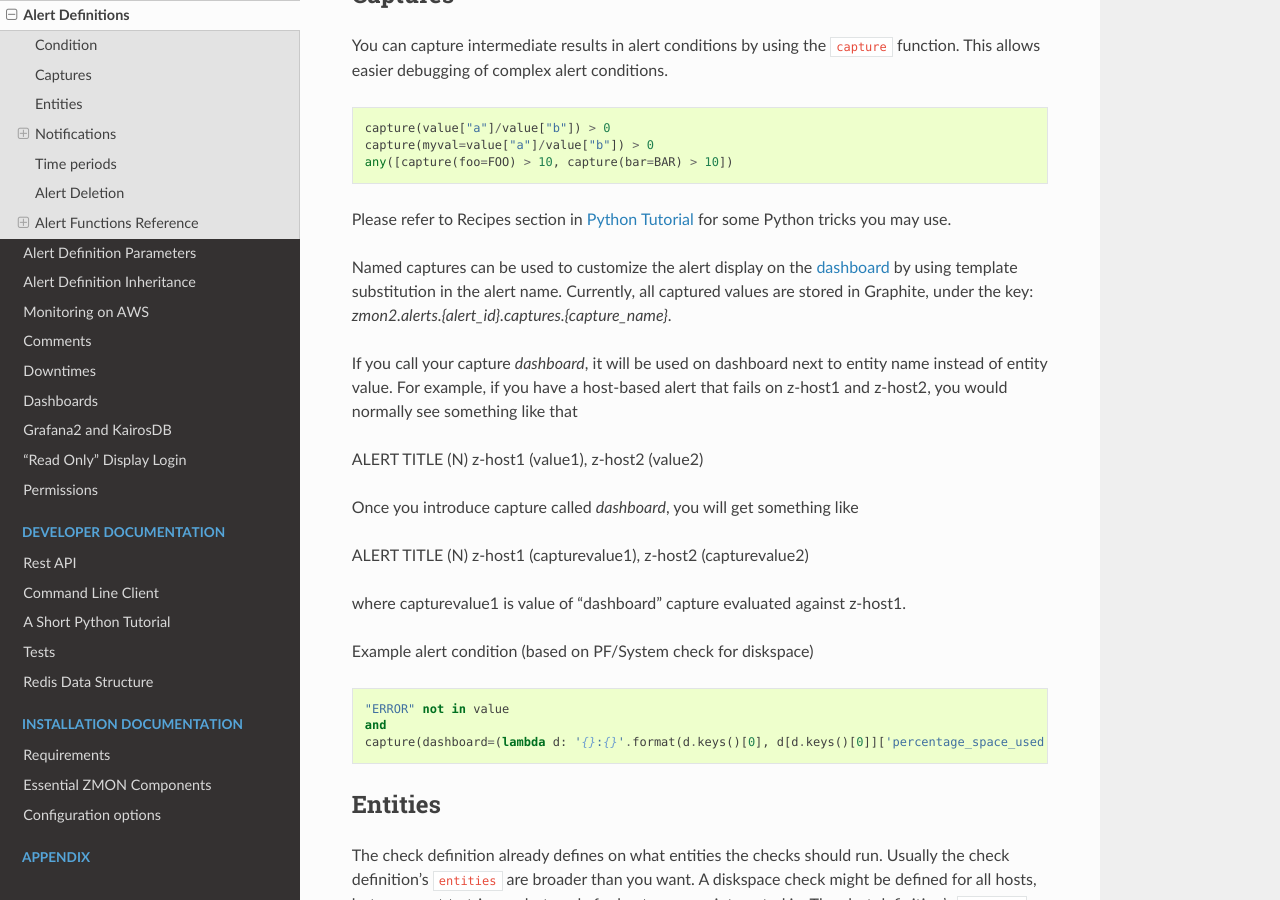
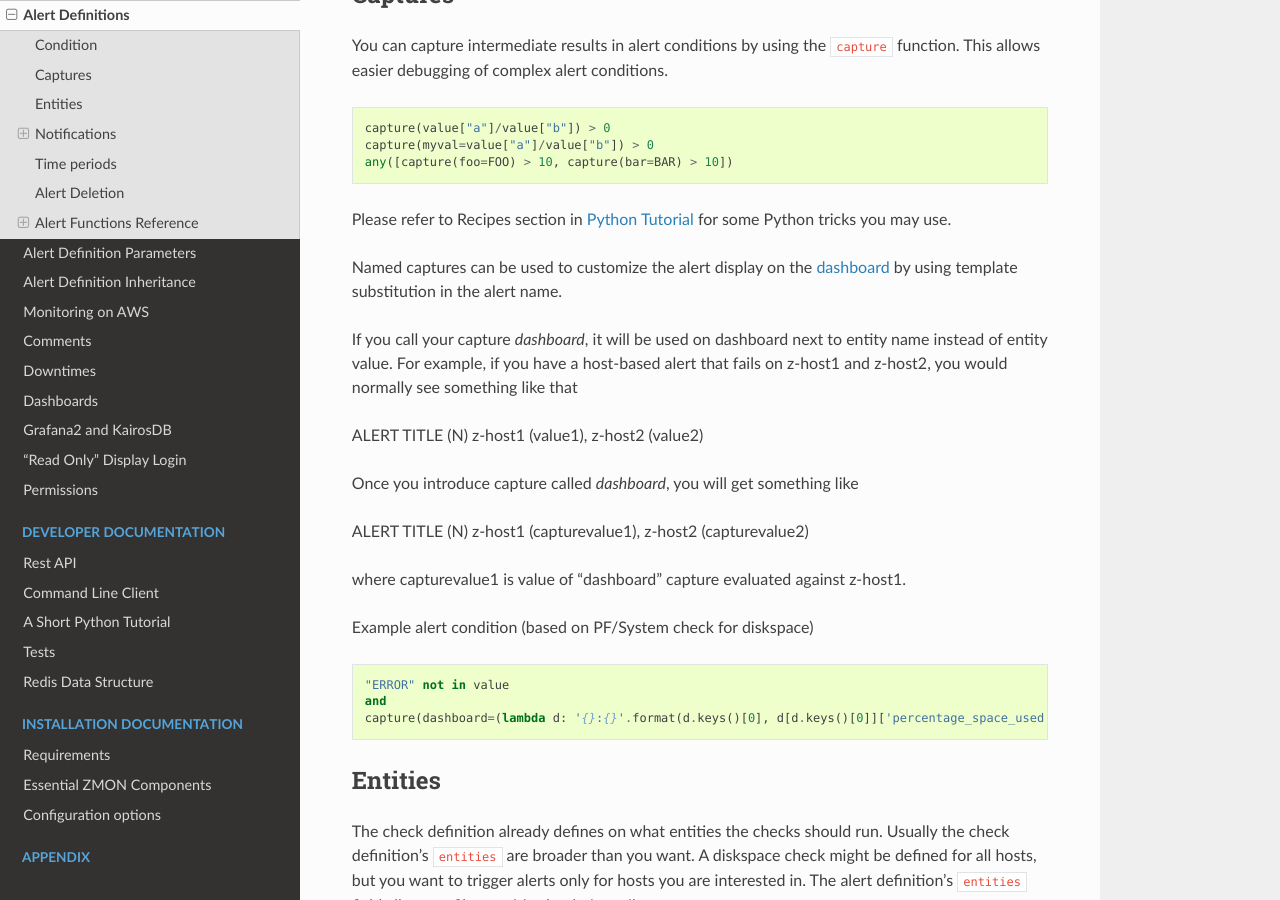
Before and after one commit to zalando-zmon/zmon-docs, a Sphinx documentation site: the page built from docs/user/alert-definitions.rst, in a window 1280 px wide and 900 px high, scrolled down 1957 px. Built offline with Sphinx 7.4.7 and the Read the Docs theme 2.0.0, drawn with Linux system fonts in a browser that asks for light colours.

Commit message:
remove Graphite reference

```diff
--- a/docs/user/alert-definitions.rst
+++ b/docs/user/alert-definitions.rst
@@ -98,7 +98,7 @@ conditions.
 
 Please refer to Recipes section in :ref:`Python Tutorial <python-tutorial>` for some Python tricks you may use.
 
-Named captures can be used to customize the alert display on the :term:`dashboard` by using template substitution in the alert name. Currently, all captured values are stored in Graphite, under the key: *zmon2.alerts.{alert_id}.captures.{capture_name}*.
+Named captures can be used to customize the alert display on the :term:`dashboard` by using template substitution in the alert name.
 
 If you call your capture *dashboard*, it will be used on dashboard next to entity name instead of entity value.
 For example, if you have a host-based alert that fails on z-host1 and z-host2, you would normally see something like that
```
